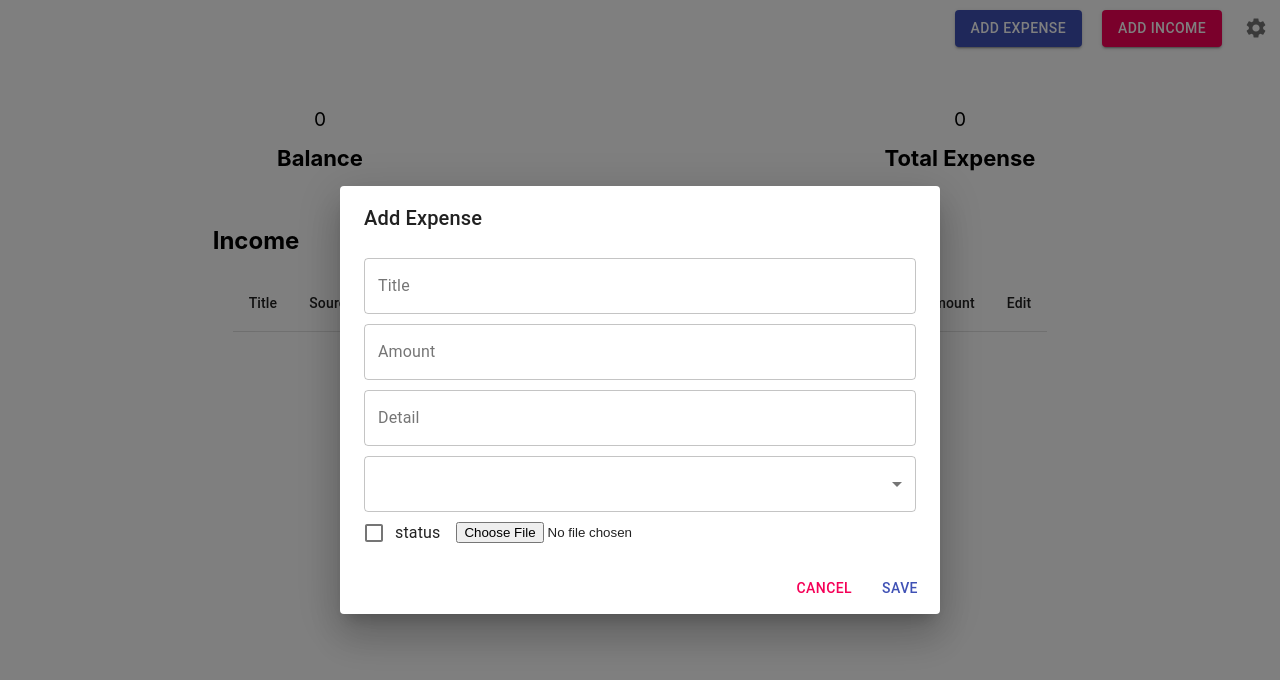
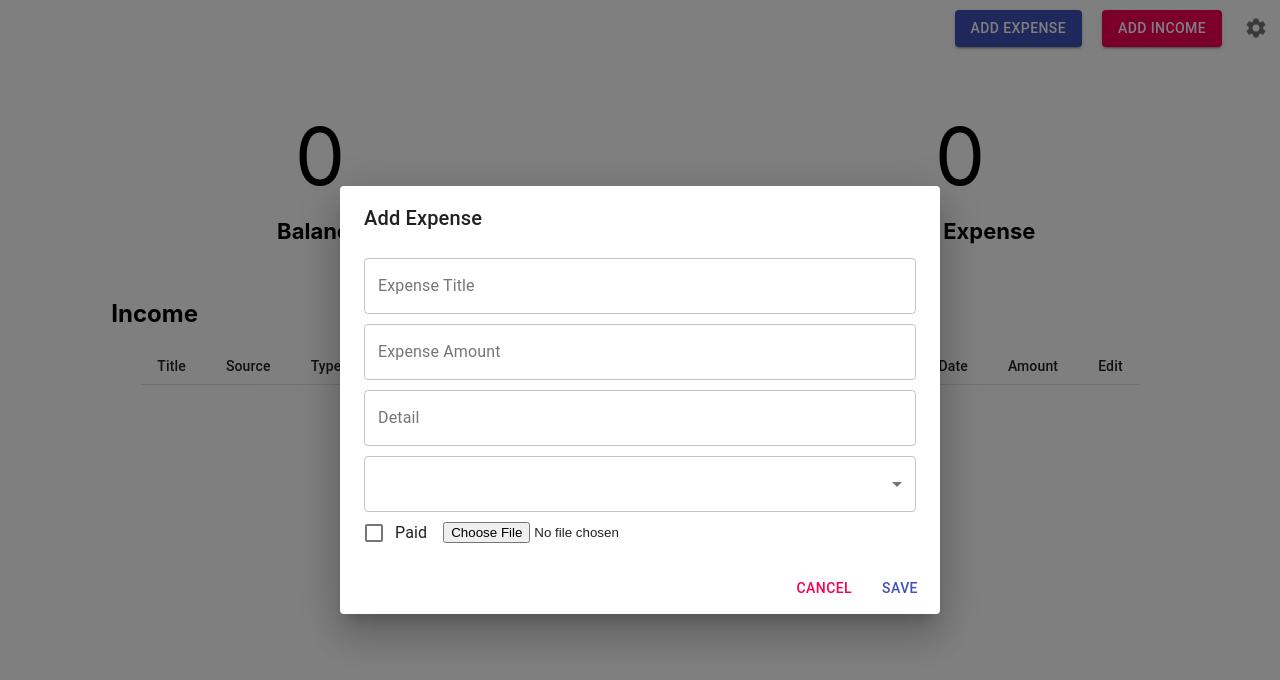
Before and after one commit to arslan-sami/react-learning, a React (Create React App) app in the folder ecomerceapp/: page / in a window 1280 px wide. Both pictures are taken after a click on the button "ADD EXPENSE". Shown: the top 680 px of the page. Built offline with nearby package versions, Linux system fonts and the light colour scheme.

Commit message:
Removes Bugs From Edit Functionalilty

```diff
--- a/ecomerceapp/src/App.css
+++ b/ecomerceapp/src/App.css
@@ -20,7 +20,8 @@
 }
 
 .table-container {
-    margin: 20px;
+    margin: 20px 30px;
+    /* background-color: blueviolet; */
 }
 
 .hover-date {
--- a/ecomerceapp/src/App.js
+++ b/ecomerceapp/src/App.js
@@ -21,15 +21,17 @@ import {
 import SettingsIcon from '@material-ui/icons/Settings'; // Import settings icon
 import EditIcon from '@material-ui/icons/Edit';
 
+
 import './App.css';
 
 const IncomeTable = ({ data, handleEdit }) => (
   <div className="table-container">
-    <Table>
+    <Table size="small">
       <TableHead>
         <TableRow>
           <TableCell>Title</TableCell>
           <TableCell>Source</TableCell>
+          <TableCell>Type</TableCell>
           {/* <TableCell>Detail</TableCell> */}
 
           <TableCell>Date</TableCell>
@@ -39,11 +41,17 @@ const IncomeTable = ({ data, handleEdit }) => (
       </TableHead>
       <TableBody>
         {data.map((row, index) => (
+          row.incomeTitle ? (
+            <>
               <TableRow key={index}>
                 <TableCell>{row.incomeTitle}</TableCell>
                 <TableCell>{row.SourceOfIncome}</TableCell>
+
+                <TableCell>{row.expType}</TableCell>
+
+
+
                 {/* <TableCell>{row.detail}</TableCell> */}
-            <TableCell>{row.IncomeAmount}</TableCell>
                 <TableCell className="hover-date">
                   {new Date(row.dateTime).toLocaleDateString()}
                   <span className="hover-time">
@@ -51,12 +59,16 @@ const IncomeTable = ({ data, handleEdit }) => (
                   </span>
                 </TableCell>
                 <TableCell>{row.IncomeAmount}</TableCell>
+
                 <TableCell>
-              <IconButton onClick={() => handleEdit(index)} color="primary">
+                  <IconButton onClick={() => handleEdit(index, 'income')} color="primary">
                     <EditIcon />
                   </IconButton>
                 </TableCell>
               </TableRow>
+            </>
+          ) : (<></>)
+
         ))}
       </TableBody>
     </Table>
@@ -66,7 +78,7 @@ const IncomeTable = ({ data, handleEdit }) => (
 
 const ExpenseTable = ({ data, handleEdit }) => (
   <div className="table-container">
-    <Table>
+    <Table size="small">
       <TableHead>
         <TableRow>
           <TableCell>Title</TableCell>
@@ -81,10 +93,11 @@ const ExpenseTable = ({ data, handleEdit }) => (
       </TableHead>
       <TableBody>
         {data.map((row, index) => (
+          row.expTitle ? (
             <TableRow key={index}>
               <TableCell>{row.expTitle}</TableCell>
               <TableCell>
-              <Checkbox checked={row.status} color="primary" disable/>
+                <Checkbox checked={row.status} color="primary" disable />
               </TableCell>
               <TableCell>{row.expType}</TableCell>
               {/* <TableCell>{row.expDetail}</TableCell> */}
@@ -94,18 +107,13 @@ const ExpenseTable = ({ data, handleEdit }) => (
                   {new Date(row.dateTime).toLocaleTimeString([], { hour: '2-digit', minute: '2-digit' })}
                 </span>
               </TableCell>
-
-
-            {/* <TableCell>
-              {row.image && <img src={row.image} alt="Uploaded" style={{ width: '80px', height: '100px' }} />}
-            </TableCell> */}
               <TableCell>{row.expAmount}</TableCell>
               <TableCell>
-              <IconButton onClick={() => handleEdit(index)} color="primary">
+                <IconButton onClick={() => handleEdit(index, 'expense')} color="primary">
                   <EditIcon />
                 </IconButton>
               </TableCell>
-          </TableRow>
+            </TableRow>) : (<></>)
         ))}
       </TableBody>
     </Table>
@@ -130,9 +138,7 @@ const App = () => {
   const [isIncome, setIsIncome] = useState(false);
   const [isCombined, setIsCombined] = useState(false);
   const [image, setImage] = useState(null);
-  // Menu State for view options
   const [anchorEl, setAnchorEl] = useState(null);
-  // Nested menu state for view options
   const [nestedAnchorEl, setNestedAnchorEl] = useState(null);
 
   useEffect(() => {
@@ -191,26 +197,28 @@ const App = () => {
     setImage(null);
   };
 
-  const handleEdit = (index) => {
+  const handleEdit = (index, type) => {
     const rowData = data[index];
-    setincomeTitle(rowData.incomeTitle);
-    setSourceOfIncome(rowData.SourceOfIncome);
-    setIncomeAmount(rowData.IncomeAmount.toString());
-    setDetail(rowData.detail);
-    setexpTitle(rowData.expTitle);
-    setexpAmount(rowData.expAmount.toString());
-    setexpDetail(rowData.expDetail);
-    setexpType(rowData.expType);
-    setstatus(rowData.status);
-    setImage(rowData.image);
+    setincomeTitle(rowData.incomeTitle || ''); // Set empty string if undefined
+    setSourceOfIncome(rowData.SourceOfIncome || ''); // Set empty string if undefined
+    setIncomeAmount(rowData.IncomeAmount ? rowData.IncomeAmount.toString() : ''); // Set empty string if undefined
+    setDetail(rowData.detail || ''); // Set empty string if undefined
+    setexpTitle(rowData.expTitle || ''); // Set empty string if undefined
+    setexpAmount(rowData.expAmount ? rowData.expAmount.toString() : ''); // Set empty string if undefined
+    setexpDetail(rowData.expDetail || ''); // Set empty string if undefined
+    setexpType(rowData.expType || ''); // Set empty string if undefined
+    setstatus(rowData.status || false); // Set false if undefined
+    setImage(rowData.image || null); // Set null if undefined
     setEditingIndex(index);
+    setIsIncome(type === 'income'); // Set isIncome state based on the type parameter
     setOpen(true);
   };
+
 
   const handleImageChange = (e) => {
     const file = e.target.files[0];
     if (file) {
-      const fileSize = file.size / 1024 / 1024; // in MB
+      const fileSize = file.size / 1024 / 1024;
       if (fileSize <= 2) {
         const reader = new FileReader();
         reader.onloadend = () => {
@@ -218,30 +226,23 @@ const App = () => {
         };
         reader.readAsDataURL(file);
       } else {
-        // Notify user about file size limit
         alert("File size exceeds 2 MB limit.");
       }
     }
   };
 
-
-  // Open view options menu
   const handleMenuOpen = (event) => {
     setAnchorEl(event.currentTarget);
   };
 
-  // Close view options menu
   const handleMenuClose = () => {
     setAnchorEl(null);
   };
 
-  // Close nested view options menu
   const handleNestedMenuClose = () => {
     setNestedAnchorEl(null);
   };
 
-
-  // Open nested view options menu
   const handleNestedMenuOpen = (event) => {
     setNestedAnchorEl(event.currentTarget);
   };
@@ -252,7 +253,7 @@ const App = () => {
       <div style={{ display: 'flex', justifyContent: 'flex-end', marginBottom: '10px' }}>
         <Button variant="contained" color="primary" style={{ margin: '10px 10px' }} onClick={() => { setOpen(true); setIsIncome(false); }}>Add Expense</Button>
         <Button variant="contained" color="secondary" style={{ margin: '10px 10px' }} onClick={() => { setOpen(true); setIsIncome(true); }}>Add Income</Button>
-        {/* Settings icon and dropdown */}
+
         <IconButton onClick={handleMenuOpen}>
           <SettingsIcon />
         </IconButton>
@@ -264,7 +265,7 @@ const App = () => {
           <MenuItem onClick={handleNestedMenuOpen}>View</MenuItem>
         </Menu>
 
-        {/* Nested menu for view options */}
+
         <Menu
           anchorEl={nestedAnchorEl}
           open={Boolean(nestedAnchorEl)}
@@ -277,42 +278,42 @@ const App = () => {
 
       <div style={{ display: 'flex', justifyContent: 'space-between', marginTop: '50px' }}>
         <div style={{ textAlign: 'center', width: '50%' }}>
-          <span style={{ fontSize: '1.2em' }}>{totalIncomeAmount}</span>
+          <span style={{ fontSize: '80px' }}>{totalIncomeAmount}</span>
           <h1 style={{ fontSize: '22px' }}>Balance</h1>
         </div>
         <div style={{ textAlign: 'center', width: '50%' }}>
-          <span style={{ fontSize: '1.2em' }}>{totalexpAmount}</span>
+          <span style={{ fontSize: '80px' }}>{totalexpAmount}</span>
           <h1 style={{ fontSize: '22px' }}>Total Expense</h1>
         </div>
       </div>
-
-      {/* <div style={{ display: 'flex', alignItems: 'center' }}>
-        <Select
-          value={isCombined ? 'combined' : 'separated'}
-          onChange={(e) => setIsCombined(e.target.value === 'combined')}
-          variant="outlined"
-          style={{ marginRight: '10px', marginLeft: 'auto' }}
-        >
-          <MenuItem value="combined">Combined</MenuItem>
-          <MenuItem value="separated">Separated</MenuItem>
-        </Select>
-      </div> */}
 
       <Dialog open={open} onClose={handleClose}>
         <DialogTitle>{editingIndex !== null ? 'Edit Data' : (isIncome ? 'Add Income' : 'Add Expense')}</DialogTitle>
         <DialogContent>
           {isIncome ? (
             <>
-              <TextField label="incomeTitle" value={incomeTitle} onChange={(e) => setincomeTitle(e.target.value)} fullWidth variant="outlined" className="input-field" style={{ marginBottom: '10px' }} />
-              <TextField label="SourceOfIncome" value={SourceOfIncome} onChange={(e) => setSourceOfIncome(e.target.value)} fullWidth variant="outlined" className="input-field" style={{ marginBottom: '10px' }} />
-              <TextField label="IncomeAmount" type="number" value={IncomeAmount} onChange={(e) => setIncomeAmount(e.target.value)} fullWidth variant="outlined" className="input-field" style={{ marginBottom: '10px' }} />
-              <TextField label="Detail" value={detail} onChange={(e) => setDetail(e.target.value)} fullWidth variant="outlined" className="input-field" style={{ marginBottom: '10px' }} />
+              <TextField label="Income Title" value={incomeTitle} onChange={(e) => setincomeTitle(e.target.value)} fullWidth variant="outlined" className="input-field" style={{ marginBottom: '10px' }} />
+              <TextField label="Source Of Income" value={SourceOfIncome} onChange={(e) => setSourceOfIncome(e.target.value)} fullWidth variant="outlined" className="input-field" style={{ marginBottom: '10px' }} />
+              <TextField label="Income Amount" type="number" value={IncomeAmount} onChange={(e) => setIncomeAmount(e.target.value)} fullWidth variant="outlined" className="input-field" style={{ marginBottom: '10px' }} />
+              <TextField multiline maxRows={4} label="Detail" value={detail} onChange={(e) => setDetail(e.target.value)} fullWidth variant="outlined" className="input-field" style={{ marginBottom: '10px' }} />
+              <Select
+                label="Expense Type"
+                variant="outlined"
+                value={expType}
+                onChange={(e) => setexpType(e.target.value)}
+                fullWidth
+              >
+                <MenuItem value="Bill">Bill</MenuItem>
+                <MenuItem value="Food">Food</MenuItem>
+                <MenuItem value="Purchases">Purchases</MenuItem>
+                <MenuItem value="Other">Other</MenuItem>
+              </Select>
             </>
           ) : (
             <>
-              <TextField label="Title" value={expTitle} onChange={(e) => setexpTitle(e.target.value)} fullWidth variant="outlined" className="input-field" style={{ marginBottom: '10px' }} />
-              <TextField label="Amount" type="number" value={expAmount} onChange={(e) => setexpAmount(e.target.value)} fullWidth variant="outlined" className="input-field" style={{ marginBottom: '10px' }} />
-              <TextField label="Detail" value={expDetail} onChange={(e) => setexpDetail(e.target.value)} fullWidth variant="outlined" className="input-field" style={{ marginBottom: '10px' }} />
+              <TextField label="Expense Title" value={expTitle} onChange={(e) => setexpTitle(e.target.value)} fullWidth variant="outlined" className="input-field" style={{ marginBottom: '10px' }} />
+              <TextField label="Expense Amount" type="number" value={expAmount} onChange={(e) => setexpAmount(e.target.value)} fullWidth variant="outlined" className="input-field" style={{ marginBottom: '10px' }} />
+              <TextField label="Detail" multiline value={expDetail} onChange={(e) => setexpDetail(e.target.value)} fullWidth variant="outlined" className="input-field" style={{ marginBottom: '10px' }} />
               <Select
                 label="Expense Type"
                 variant="outlined"
@@ -327,7 +328,7 @@ const App = () => {
               </Select>
               <FormControlLabel
                 control={<Checkbox checked={status} onChange={(e) => setstatus(e.target.checked)} />}
-                label="status"
+                label="Paid"
               />
               <input type="file" accept="image/*" onChange={handleImageChange} />
               {/* {image && <img src={image} alt="Uploaded" style={{ width: '100%', marginTop: '10px' }} />} */}
@@ -344,51 +345,46 @@ const App = () => {
       {isCombined ? (
         <>
           <div style={{ display: 'flex', justifyContent: 'center' }}>
-            <div style={{ maxWidth: '800px' }}>
+            <div style={{ minWidth: '800px' }}>
               <div className="table-container">
-                <Table style={{}}>
+                <Table size='small'>
                   <TableHead>
                     <TableRow>
-                      <TableCell>Income Title</TableCell>
-                      <TableCell>Source Of Income</TableCell>
-                      {/* <TableCell>Income Detail</TableCell> */}
-                      <TableCell>Income Amount</TableCell>
-                      <TableCell>Expense Title</TableCell>
-                      <TableCell>Status</TableCell>
-                      <TableCell>Expense Type</TableCell>
+                      <TableCell>Title</TableCell>
+                      <TableCell>Category</TableCell>
+                      <TableCell>Source/Status</TableCell>
+                      <TableCell>Type</TableCell>
+                      {/* <TableCell>Detail</TableCell> */}
+                      <TableCell>Date</TableCell>
+                      <TableCell>Amount</TableCell>
                       {/* <TableCell>Expense Detail</TableCell> */}
-                      <TableCell>Date/Time</TableCell>
-                      <TableCell>Expense Amount</TableCell>
+                      {/* <TableCell>Expense Amount</TableCell> */}
                       <TableCell>Edit</TableCell>
                     </TableRow>
                   </TableHead>
                   <TableBody>
                     {data.map((row, index) => (
                       <TableRow key={index}>
-                        <TableCell>{row.incomeTitle}</TableCell>
-                        <TableCell>{row.SourceOfIncome}</TableCell>
-                        {/* <TableCell>{row.detail}</TableCell> */}
-                        <TableCell>{row.IncomeAmount}</TableCell>
-                        <TableCell>{row.expTitle}</TableCell>
-                        {/* <TableCell>{row.status ? 'Yes' : 'No'}</TableCell> */}
-                        <TableCell>
-                          <Checkbox checked={row.status} color="primary" />
-                        </TableCell>
-
+                        {row.incomeTitle ? (<TableCell>{row.incomeTitle}</TableCell>) : (<TableCell>{row.expTitle}</TableCell>)}
+                        <TableCell>{row.incomeTitle ? "Income" : "Expense"}</TableCell>
+                        {row.incomeTitle ? (<TableCell>{row.SourceOfIncome}</TableCell>) : (<TableCell><Checkbox checked={row.status} color="primary" /></TableCell>)}
                         <TableCell>{row.expType}</TableCell>
-                        {/* <TableCell>{row.expDetail}</TableCell> */}
+                        {/* {detail ? ( <TableCell>{row.detail}</TableCell> ) : (<TableCell>{row.expDetail}</TableCell>) } */}
                         <TableCell className="hover-date">
                           {new Date(row.dateTime).toLocaleDateString()}
                           <span className="hover-time">
                             {new Date(row.dateTime).toLocaleTimeString([], { hour: '2-digit', minute: '2-digit' })}
                           </span>
                         </TableCell>
-
-                        <TableCell>{row.expAmount}</TableCell>
+                        <TableCell>{row.incomeTitle ? row.IncomeAmount : row.expAmount}</TableCell>
                         <TableCell>
-                          <IconButton onClick={() => handleEdit(index)} color="primary">
+                          <IconButton onClick={() => handleEdit(index, row.incomeTitle ? 'income' : 'expense')} color="primary">
                             <EditIcon />
                           </IconButton>
+                          {/* <IconButton onClick={() => handleEdit(index, 'expense')} color="primary">
+                            <EditIcon />
+                          </IconButton> */}
+
                         </TableCell>
                       </TableRow>
                     ))}
@@ -398,10 +394,7 @@ const App = () => {
 
             </div>
           </div>
-
-
         </>
-
       ) : (
         <>
           <div className="table-wrapper">
```
Lines whose indentation alone changed are shown as unchanged.
